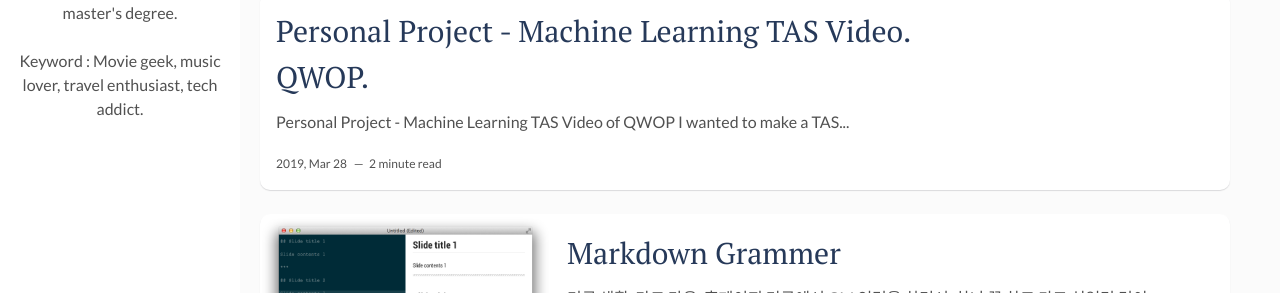
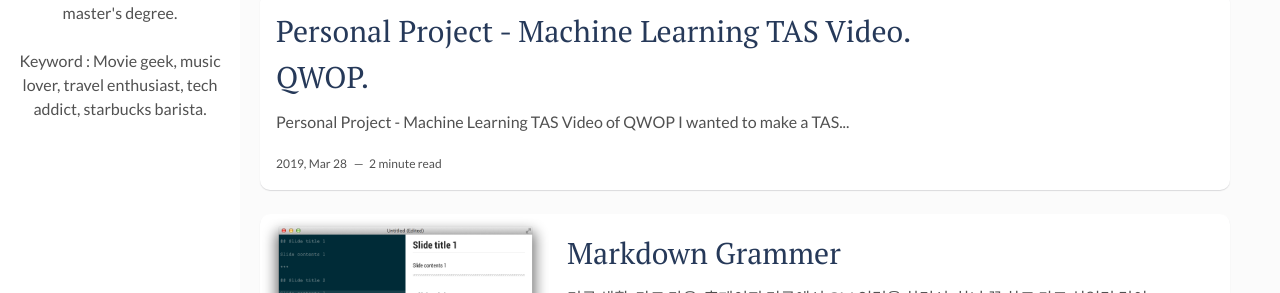
Before and after one commit to HaejoonChoi/HaejoonChoi.github.io-old, a Jekyll site: the page built from index.html, in a window 1280 px wide. Shown: the part 274-567 px from the top of the page. Built offline with Jekyll 4.4.1, drawn with Linux system fonts in a browser that asks for light colours; the list of posts is cut into pages by our own code.

Commit message:
starbucks barista added

```diff
--- a/_config.yml
+++ b/_config.yml
@@ -16,7 +16,7 @@
 about-author: |
     About me <br><br>
     BCIT CST 2nd term student. Studied 3D Printing for my master's degree.<br><br>
-    Keyword : Movie geek, music lover, travel enthusiast, tech addict.
+    Keyword : Movie geek, music lover, travel enthusiast, tech addict, starbucks barista.
 
 twitter: # add your Twitter handle
 facebook: HaejoonChoi91 # add your Facebook handle
```
